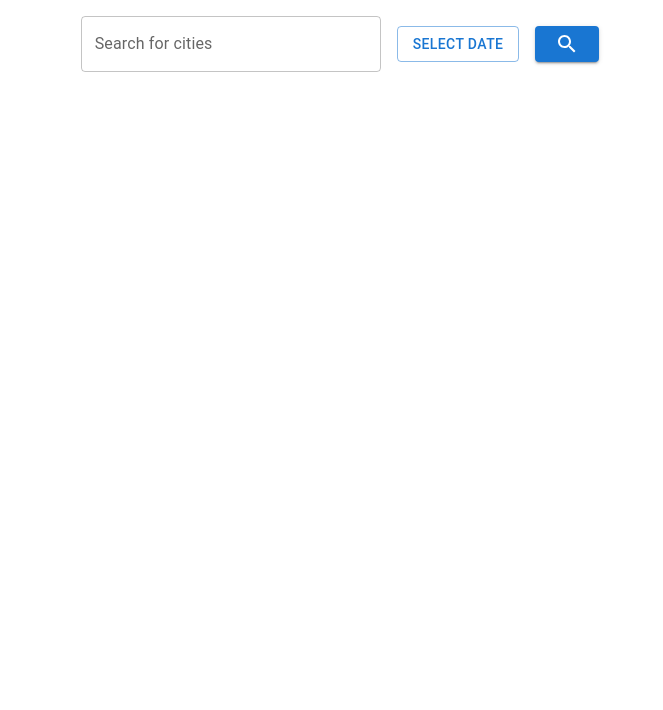
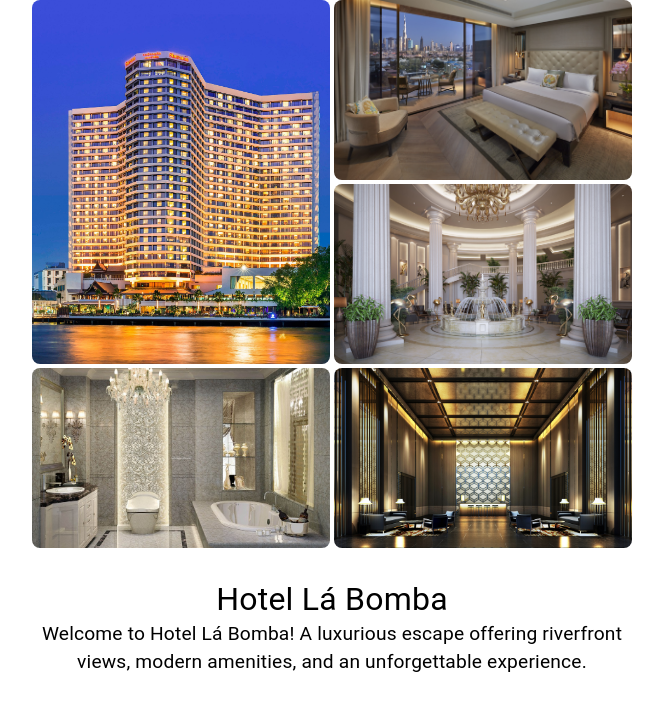
Before and after one commit to calle256/hotel-404, a React (Create React App) app in the folder frontend/: page / in a window 1280 px wide. Shown: the top 710 px of the page, without its empty margins (300-963 px from the left). Built offline with nearby package versions, Linux system fonts and the light colour scheme; the HTML template or start-up script is replaced by a standard one.

Commit message:
almost done!

```diff
--- a/frontend/src/Components/HotelDisplay/hoteltemplate.tsx
+++ b/frontend/src/Components/HotelDisplay/hoteltemplate.tsx
@@ -8,7 +8,9 @@ import Grid from "@mui/material/Grid";
 import Paper from "@mui/material/Paper";
 import ImageList from "@mui/material/ImageList";
 import ImageListItem from "@mui/material/ImageListItem";
-import Box from '@mui/material/Box';
+import Typography from "@mui/material/Typography";
+import Box from "@mui/material/Box";
+
 import "./HotelTemplate.css";
 
 const itemData = [
@@ -52,15 +54,19 @@ function srcset(image: string, size: number, rows = 1, cols = 1) {
 
 const HotelTemplate = () => {
   return (
-
-    <Grid container spacing={1}>
-      <Grid item xs={12} sm={8}>
+    <Grid container spacing={2} direction="column" alignItems="center">
+      <Box sx={{ width: 600, textAlign: "center", overflow: "hidden" }}>
+        {/* Image Grid */}
         <ImageList
-          className="custom-image-list"
-          sx={{ width: 500, height: 450 }}
+          sx={{
+            width: "100%",
+            height: "auto",
+            gap: 8,
+            overflow: "hidden",
+          }}
           variant="quilted"
           cols={2}
-          rowHeight={150}
+          rowHeight={180}
         >
           {itemData.map((item) => (
             <ImageListItem
@@ -69,14 +75,30 @@ const HotelTemplate = () => {
               rows={item.rows || 1}
             >
               <img
-                {...srcset(item.img, 150, item.rows, item.cols)}
-                alt={item.title}
+                {...srcset(item.img, 180, item.rows, item.cols)}
+                alt={item.title || "Hotel Image"}
                 loading="lazy"
+                style={{
+                  borderRadius: "8px", //rounded corners (remove for sexy squares)
+                  objectFit: "cover",
+                  width: "100%",
+                  height: "100%",
+                }}
               />
             </ImageListItem>
           ))}
         </ImageList>
-      </Grid>
+
+        {/* Text/Description aligned with images */}
+        <Box sx={{ mt: 4 }}>
+          <Typography variant="h4" sx={{ fontSize: "2rem" }}>
+            Hotel Lá Bomba
+          </Typography>
+          <Typography variant="body1" sx={{ fontSize: "1.2rem" }}>
+            Welcome to Hotel Lá Bomba! A luxurious escape offering riverfront views, modern amenities, and an unforgettable experience.
+          </Typography>
+        </Box>
+      </Box>
     </Grid>
   );
 };
--- a/frontend/src/index.tsx
+++ b/frontend/src/index.tsx
@@ -7,6 +7,7 @@ import reportWebVitals from './reportWebVitals';
 import Signup from './Components/SignIn/signup';
 import NavAppBar from './Components/homeScreen/navBar';
 import SearchBar from './Components/homeScreen/searchBar';
+import HotelTemplate from './Components/HotelDisplay/HotelTemplate';
 
 const root = ReactDOM.createRoot(
   document.getElementById('root') as HTMLElement
@@ -14,7 +15,7 @@ const root = ReactDOM.createRoot(
 root.render(
   <React.StrictMode>
     {/*Ändra på elementet nedan för att rendera din komponent efter att ha importerat den  */}
-    <SearchBar/>
+    <HotelTemplate/>
   </React.StrictMode>
 );
 
```
